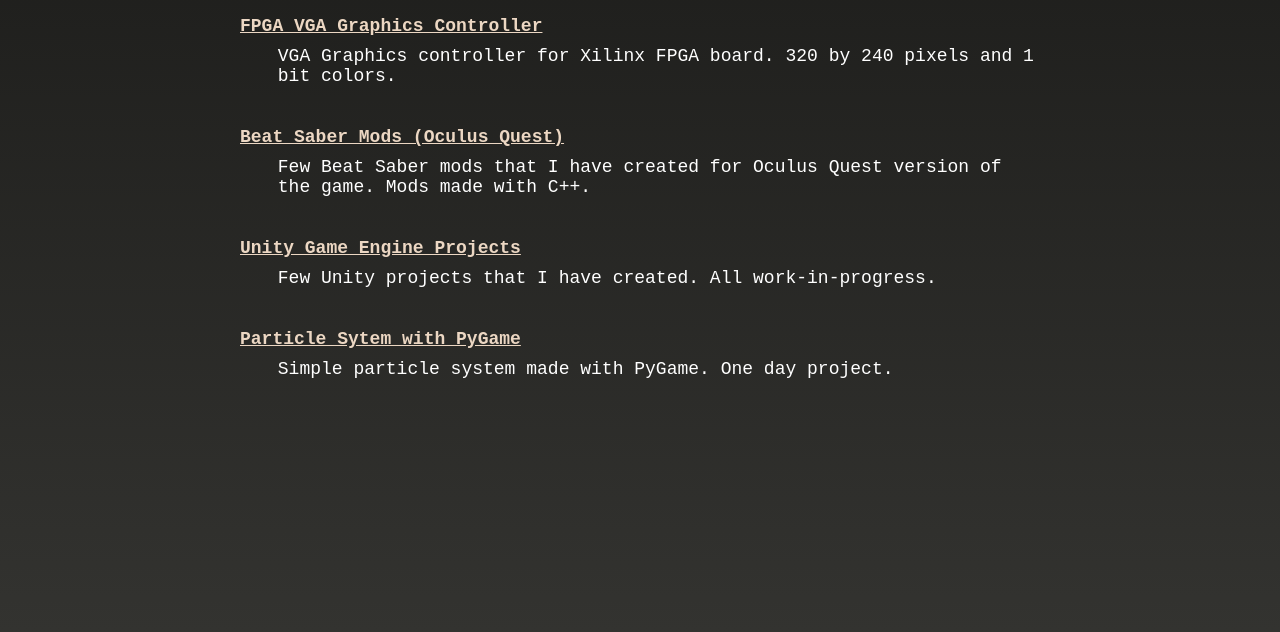
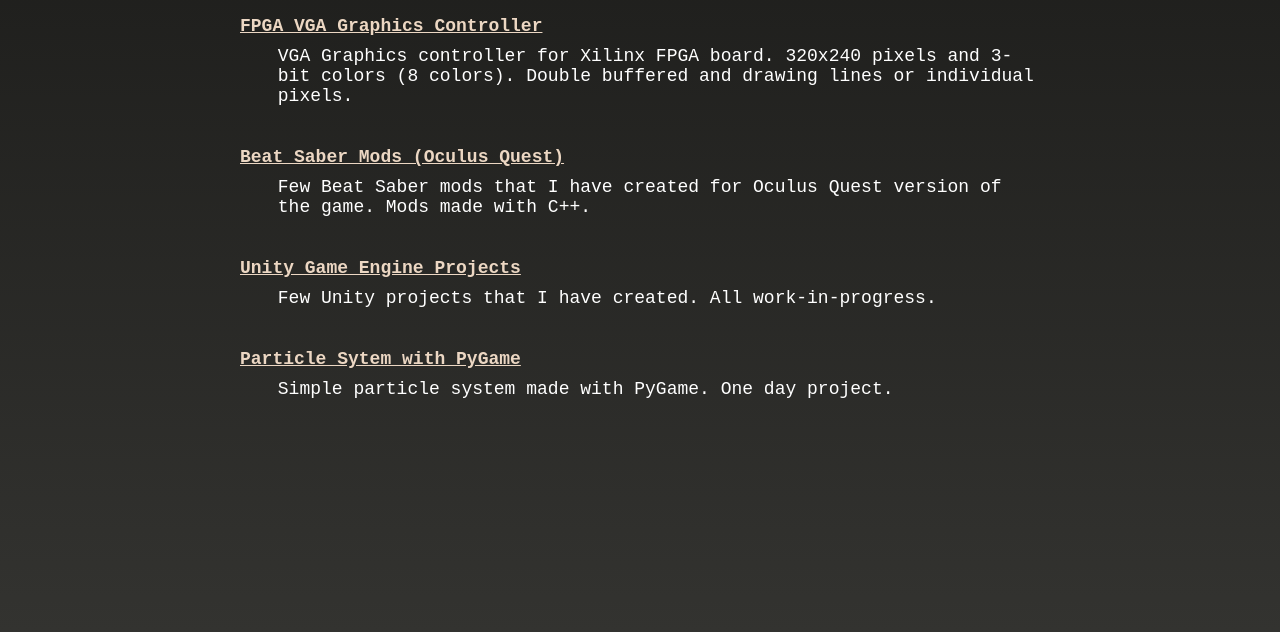
Before and after one commit to im-henri/helloworld, a plain HTML site: page projects.html in a window 1280 px wide. Shown: the part 168-800 px from the top of the page. Drawn offline with Linux system fonts and the light colour scheme.

Commit message:
Content Update

```diff
--- a/projects.html
+++ b/projects.html
@@ -48,7 +48,8 @@
                 <nav>
                     <ul>
                         <li><a href="project_fpga_vga.html">FPGA VGA Graphics Controller</a>
-                        <p> VGA Graphics controller for Xilinx FPGA board. 320 by 240 pixels and 1 bit colors.
+                        <p> VGA Graphics controller for Xilinx FPGA board. 320x240 pixels and 3-bit colors (8 colors).
+                            Double buffered and drawing lines or individual pixels.
                         </p>
                         </li>
 
```
Also changed, not shown: project_python_particle_system.html (+1 -1 lines).
